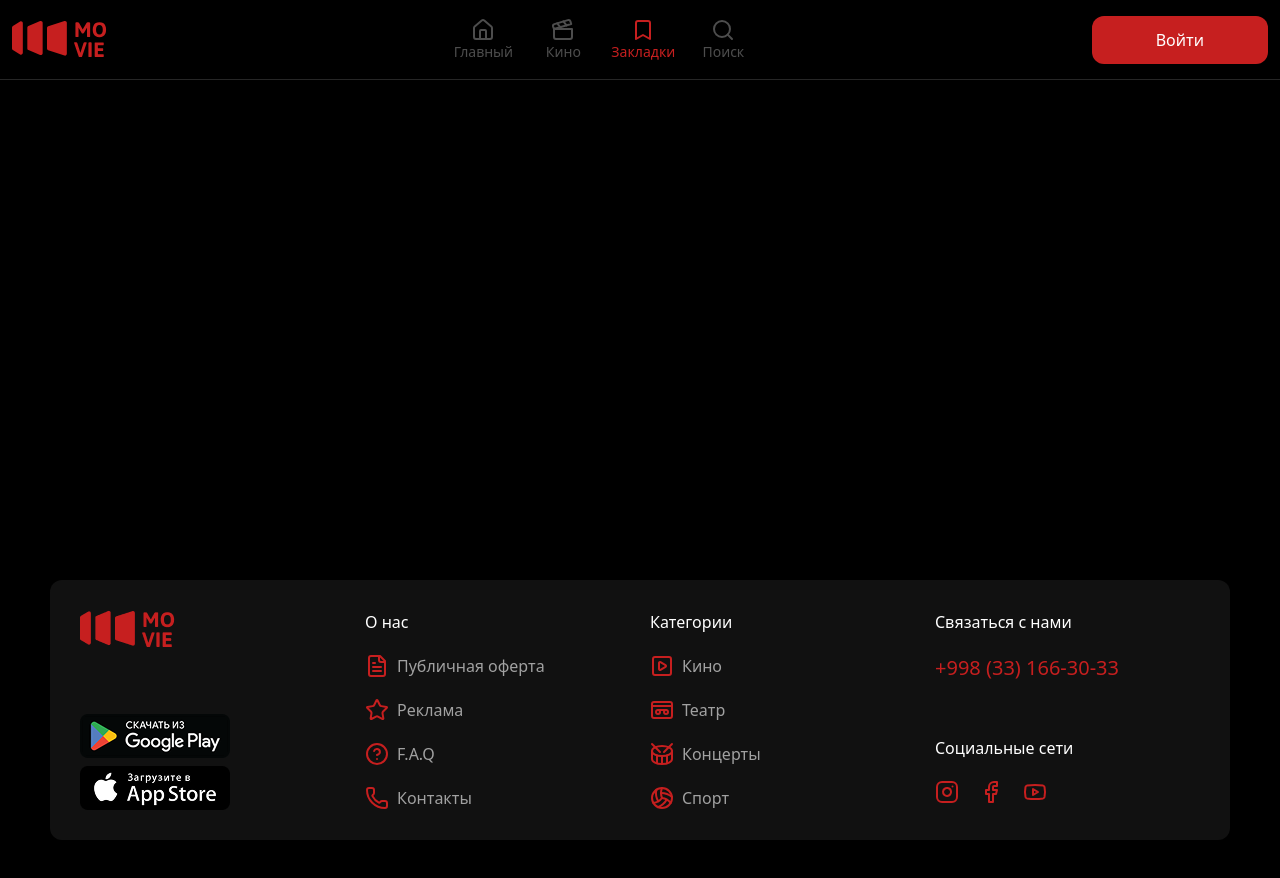
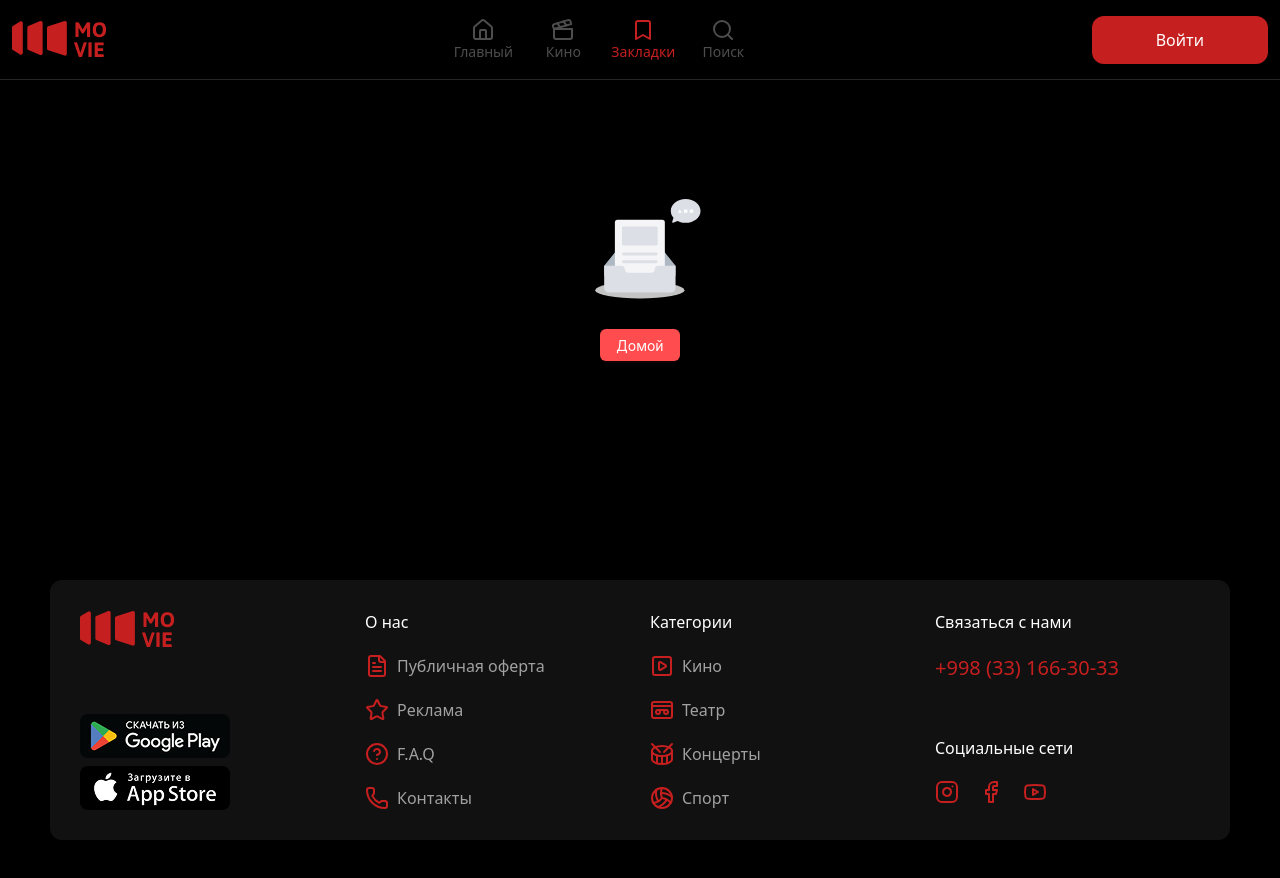
Before and after one commit to kalgo4444/movie-app, a React (Vite) app: page /bookmark in a window 1280 px wide. Built offline with nearby package versions, Linux system fonts and the light colour scheme.

Commit message:
add button

```diff
--- a/src/features/bookmark/pages/Bookmark.tsx
+++ b/src/features/bookmark/pages/Bookmark.tsx
@@ -1,22 +1,30 @@
 import { memo, useEffect } from "react";
 import { useSelector } from "react-redux";
 import SwiperCarts from "../../../shared/components/swiperCarts/SwiperCarts";
+import { Button, Empty } from "antd";
+import { useNavigate } from 'react-router-dom'
 
 const Bookmark = () => {
   useEffect(() => {
     scrollTo(0, 0);
   }, []);
+  const obj = useSelector((state: any) => state.bookmark.data);
+  const nav = useNavigate()
 
-  const obj = useSelector((state: any) => state.bookmark.data);
   return (
     <div className="Bookmark">
       <title>Movie | Bookmark</title>
       <div className="container">
-        {
-          obj?.length ? <SwiperCarts data={obj} title="На неделе" /> : (
-            <div className='h-[50vh]'></div>
-          )
-        }
+        {obj?.length ? (
+          <SwiperCarts data={obj} title="На неделе" />
+        ) : (
+          <div className="h-[50vh] flex flex-col items-center justify-center">
+            <Empty />
+            <Button onClick={() => nav('/')} color="danger" variant="solid">
+              Домой
+            </Button>
+          </div>
+        )}
       </div>
     </div>
   );
```
